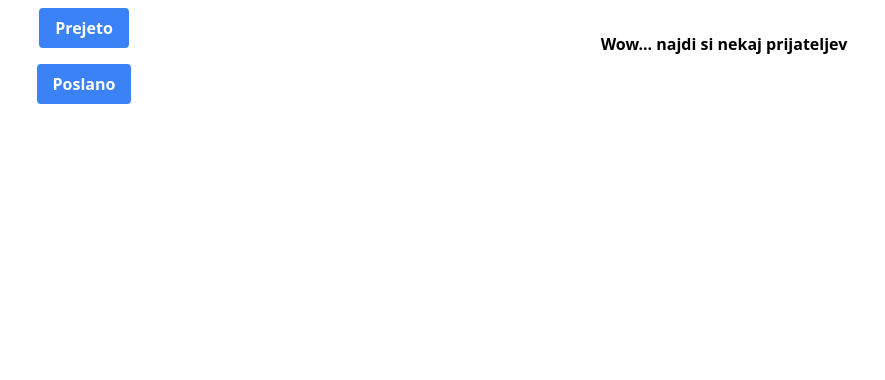
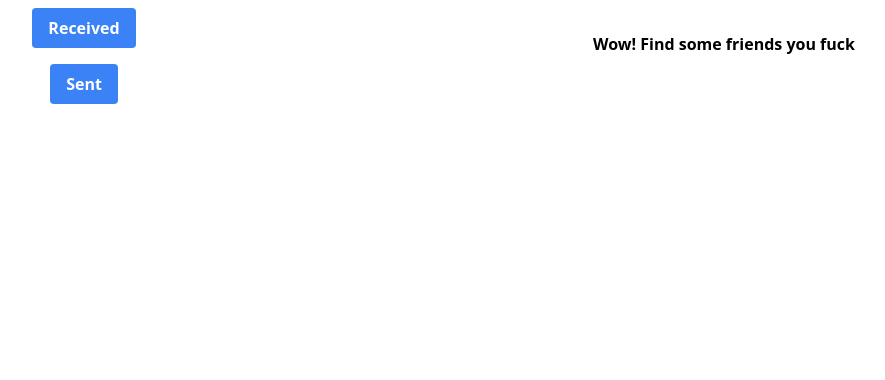
Before and after one commit to Quantumlyy/lssrp, a Django app: page /mail/ in a window 1280 px wide. Shown: the part 40-420 px from the top of the page, without its empty margins (44-929 px from the left). Run offline with Django 3.2, Linux system fonts and the light colour scheme; the visitor is signed in with stand-in values (Sample User, id 1); data comes from the database, SQL or seed files in the repository; data that the repository does not hold is empty; some libraries are stand-ins or nearby versions.

Commit message:
feat: complete translations

```diff
--- a/li_core/settings.py
+++ b/li_core/settings.py
@@ -124,7 +124,7 @@ AUTH_PASSWORD_VALIDATORS = [
 # Internationalization
 # https://docs.djangoproject.com/en/3.1/topics/i18n/
 
-LANGUAGE_CODE = "sl-SI"
+LANGUAGE_CODE = "sl"
 TIME_ZONE = "CET"
 USE_I18N = True
 USE_L10N = True
@@ -132,6 +132,7 @@ USE_TZ = True
 
 STATIC_ROOT = root(env("STATIC_DIR", default="../static"))
 MEDIA_ROOT = root(env("MEDIA_DIR", default="../media"))
+LOCALE_PATHS = (root(env("LOCALE_PATHS", default="./locale")),)
 
 STATICFILES_FINDERS = [
     "django.contrib.staticfiles.finders.FileSystemFinder",
--- a/li_mail_app/admin.py
+++ b/li_mail_app/admin.py
@@ -1,4 +1,5 @@
 from django.contrib import admin
+from django.utils.translation import gettext as _
 
 from li_mail_app import models
 
@@ -6,13 +7,13 @@ from li_mail_app import models
 class EmailSentAdmin(admin.StackedInline):
     model = models.Email
     fk_name = "sender"
-    verbose_name_plural = "Sent emails"
+    verbose_name_plural = _("Sent emails")
 
 
 class EmailReceivedAdmin(admin.StackedInline):
     model = models.Email
     fk_name = "receiver"
-    verbose_name_plural = "Received emails"
+    verbose_name_plural = _("Received emails")
 
 
 @admin.register(models.MailProfile)
--- a/li_mail_app/models.py
+++ b/li_mail_app/models.py
@@ -5,6 +5,8 @@ from django.db import models
 from django.db.models.signals import post_save
 from django.dispatch import receiver
 from tinymce.models import HTMLField
+from django.utils.translation import gettext as _
+
 
 from li_core import settings
 
@@ -56,7 +58,7 @@ class Email(models.Model):
         )
 
     def __str__(self):
-        return 'subject:"{subject}", from:{sender}, to:{receiver}'.format(
+        return _('subject:"{subject}", from:{sender}, to:{receiver}').format(
             subject=self.title, sender=self.sender, receiver=self.receiver
         )
 
--- a/li_mail_app/templates/lssrp/mail/components/side.html
+++ b/li_mail_app/templates/lssrp/mail/components/side.html
@@ -1,16 +1,18 @@
+{% load i18n %}
+
 <div class="min-h-full h-full">
     <div class="flex flex-col justify-center items-center min-h-full h-full">
         <div class="flex flex-col mt-auto justify-center items-center">
             <a href="/mail" class="py-2">
                 <button class="bg-blue-500 hover:bg-blue-700 text-white font-bold py-2 px-4 rounded focus:outline-none focus:shadow-outline"
                         type="button">
-                    Prejeto
+                    {% trans 'Received' %}
                 </button>
             </a>
             <a href="/mail/folder/out" class="py-2">
                 <button class="bg-blue-500 hover:bg-blue-700 text-white font-bold py-2 px-4 rounded focus:outline-none focus:shadow-outline"
                         type="button">
-                    Poslano
+                    {% trans 'Sent' %}
                 </button>
             </a>
         </div>
@@ -18,7 +20,7 @@
             <a href="/odjava" class="">
                 <button class="bg-lifeinvader hover:bg-red-700 text-white font-bold py-2 px-4 rounded focus:outline-none focus:shadow-outline"
                         type="button">
-                    Odjavi se
+                    {% trans 'Logout' %}
                 </button>
             </a>
         </div>
--- a/li_mail_app/templates/lssrp/mail/compose.html
+++ b/li_mail_app/templates/lssrp/mail/compose.html
@@ -1,4 +1,6 @@
 {% extends 'lssrp/mail/base.html' %}
+
+{% load i18n %}
 
 {% block scripts %}
     {{ form.media }}
@@ -15,7 +17,7 @@
         <div class="flex items-center justify-between">
             <button class="bg-blue-500 hover:bg-blue-700 text-white font-bold py-2 px-4 rounded focus:outline-none focus:shadow-outline"
                     type="submit">
-                Pošlji
+                {% trans 'Send' %}
             </button>
         </div>
     </form>
--- a/li_mail_app/templates/lssrp/mail/home.html
+++ b/li_mail_app/templates/lssrp/mail/home.html
@@ -1,4 +1,6 @@
 {% extends 'lssrp/mail/base.html' %}
+
+{% load i18n %}
 
 {% block extra %}
     {% include "lssrp/mail/components/compose_float.html" %}
@@ -12,7 +14,7 @@
         </ul>
     {% else %}
         <div class="flex min-w-full h-full min-h-full">
-            <div class="mx-auto py-8 text-center font-bold">Wow... najdi si nekaj prijateljev</div>
+            <div class="mx-auto py-8 text-center font-bold">{% trans 'Wow! Find some friends you fuck' %}</div>
         </div>
     {% endif %}
 {% endblock side_right %}
--- a/li_shared_app/forms.py
+++ b/li_shared_app/forms.py
@@ -49,8 +49,7 @@ class StyledUserCreationForm(UserCreationForm):
         username = cleaned_data.get("username")
 
         if username and "@" in username:
-            # TODO: translation
-            msg = "Uporabniško ime ne vključuje domene."
+            msg = _("Username should not include domain!")
             self.add_error("username", msg)
 
 
--- a/li_shared_app/templates/auth/login.html
+++ b/li_shared_app/templates/auth/login.html
@@ -1,5 +1,7 @@
 {#https://v1.tailwindcss.com/components/forms#}
 {% extends 'auth/base.html' %}
+
+{% load i18n %}
 
 {% block core %}
     <form method="post" class="bg-white shadow-md rounded px-8 pt-4 pb-4 mb-4">
@@ -14,11 +16,11 @@
         <div class="flex items-center justify-between pt-4">
             <button class="bg-blue-500 hover:bg-blue-700 text-white font-bold py-2 px-4 rounded focus:outline-none focus:shadow-outline"
                     type="submit">
-                Prijavi se
+                {% trans 'Login' %}
             </button>
             <a class="inline-block align-baseline font-bold text-sm text-blue-500 hover:text-blue-800"
                href="{% url 'register' %}?next=/">
-                Ustvari račun
+                {% trans 'Create account' %}
             </a>
         </div>
     </form>
--- a/li_shared_app/templates/auth/register.html
+++ b/li_shared_app/templates/auth/register.html
@@ -1,5 +1,7 @@
 {#https://v1.tailwindcss.com/components/forms#}
 {% extends 'auth/base.html' %}
+
+{% load i18n %}
 
 {% block core %}
     <form method="post" class="bg-white shadow-md rounded px-8 pt-4 pb-4 mb-4">
@@ -14,7 +16,7 @@
         <div class="flex items-center justify-center pt-4">
             <button class="bg-blue-500 hover:bg-blue-700 text-white font-bold py-2 px-4 rounded focus:outline-none focus:shadow-outline"
                     type="submit">
-                Registriraj se
+                {% trans 'Create account' %}
             </button>
         </div>
     </form>
--- a/li_shared_app/utils/auth.py
+++ b/li_shared_app/utils/auth.py
@@ -30,7 +30,7 @@ login_forbidden = user_passes_test(
 
 
 # https://newbedev.com/how-to-prevent-user-to-access-login-page-in-django-when-already-logged-in
-def login_excluded(redirect_to):
+def login_excluded(redirect_to: str):
     """This decorator kicks authenticated users out of a view"""
 
     def _method_wrapper(view_method):
```
Also changed, not shown: li_mail_app/static_src/package-lock.json, locale/en/LC_MESSAGES/django.po (added), locale/sl/LC_MESSAGES/django.po (added), 2 other files.
